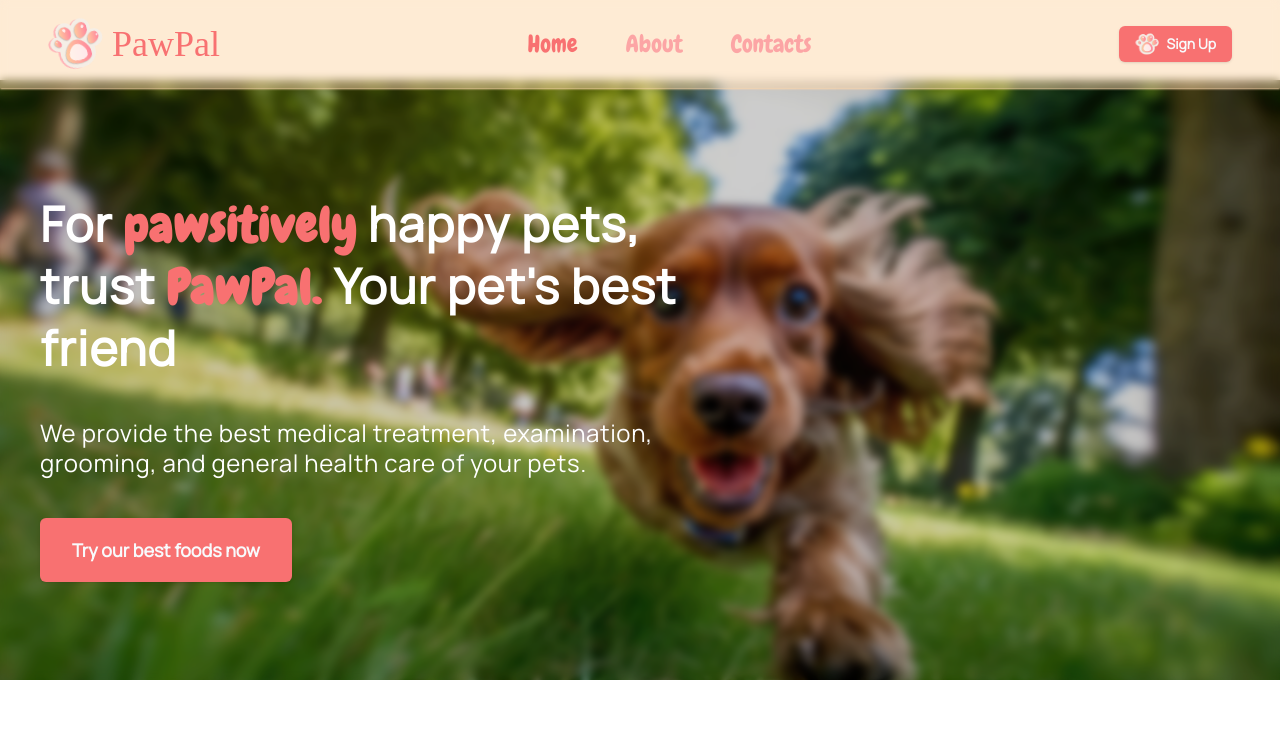
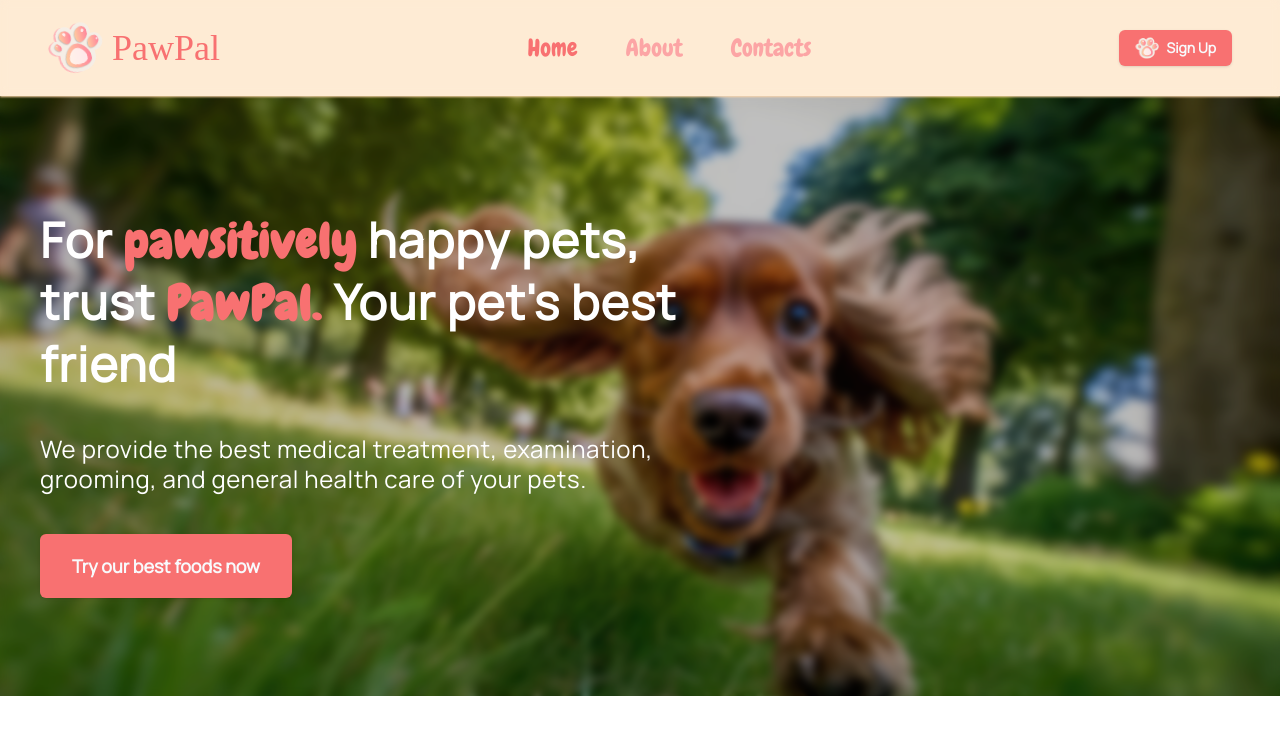
Before and after one commit to ShterionStamboliev/PawPal, a React (Vite) app in the folder frontend/: page / in a window 1280 px wide. Shown: the top 734 px of the page. Built offline with nearby package versions, Linux system fonts and the light colour scheme; a web font is replaced by a local one.

Commit message:
fix: adjust spacing in Header and Hero components for improved layout

```diff
--- a/frontend/src/components/Header/Header.tsx
+++ b/frontend/src/components/Header/Header.tsx
@@ -11,7 +11,7 @@ const navLinks = [
 const Header = () => {
     return (
         <header className='bg-orange-200/50 shadow-orange-200 shadow-sm fixed top-0 left-0 right-0 z-50'>
-            <div className='flex mx-auto px-8 md:px-12 py-4 justify-between items-center backdrop-blur-sm'>
+            <div className='flex mx-auto px-8 md:px-12 py-5 justify-between items-center backdrop-blur-sm'>
                 <div className='flex items-center gap-2 flex-shrink-0'>
                     <img
                         src={paw}
--- a/frontend/src/components/Hero/Hero.tsx
+++ b/frontend/src/components/Hero/Hero.tsx
@@ -18,7 +18,7 @@ const Hero = () => {
             className='min-h-[550px] sm:min-h-[600px] flex justify-center items-center pt-4 bg-no-repeat bg-cover bg-center relative'
             style={{ backgroundImage: `url(${dog})` }}
         >
-            <div className='absolute inset-0 bg-black/20 backdrop-blur-sm'></div>
+            <div className='absolute inset-0 bg-black/25 backdrop-blur-sm'></div>
             <div className='container relative z-10'>
                 {/* Text */}
                 <div className='flex flex-col xl:max-w-3xl justify-center text-center xl:text-left gap-10 p-10 text-white'>
--- a/frontend/src/pages/Homepage.tsx
+++ b/frontend/src/pages/Homepage.tsx
@@ -5,7 +5,7 @@ const Homepage = () => {
     return (
         <>
             <Header />
-            <main className='mt-20'>
+            <main className='mt-24'>
                 <Hero />
             </main>
         </>
```
